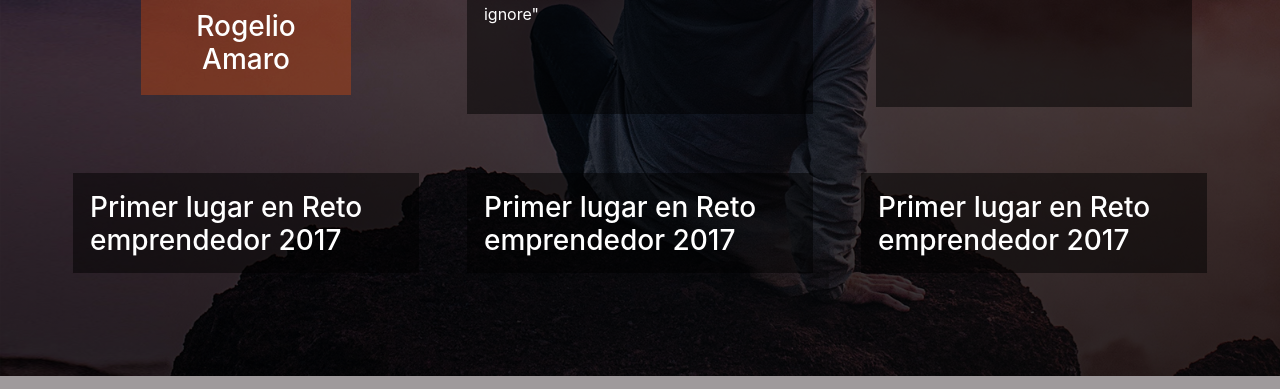
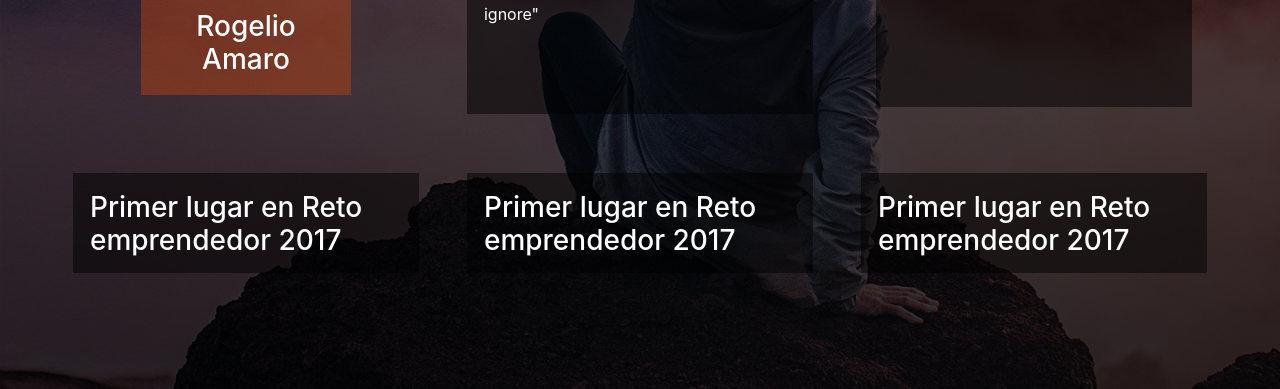
Before and after one commit to Aheal/LIT-SS, a PHP site: page /Templates/perfil.html in a window 1280 px wide. Shown: the part 488-877 px from the top of the page. Run offline with PHP 8.4, Linux system fonts and the light colour scheme; some libraries are stand-ins or nearby versions.

Commit message:
Correcion de paddings para el perfil y creacion de oja de estilos para reiniciarlos

```diff
--- /dev/null
+++ b/CSS/reset.css
@@ -0,0 +1,48 @@
+/* http://meyerweb.com/eric/tools/css/reset/
+   v2.0 | 20110126
+   License: none (public domain)
+*/
+
+html, body, div, span, applet, object, iframe,
+h1, h2, h3, h4, h5, h6, p, blockquote, pre,
+a, abbr, acronym, address, big, cite, code,
+del, dfn, em, img, ins, kbd, q, s, samp,
+small, strike, strong, sub, sup, tt, var,
+b, u, i, center,
+dl, dt, dd, ol, ul, li,
+fieldset, form, label, legend,
+table, caption, tbody, tfoot, thead, tr, th, td,
+article, aside, canvas, details, embed,
+figure, figcaption, footer, header, hgroup,
+menu, nav, output, ruby, section, summary,
+time, mark, audio, video {
+	margin: 0;
+	padding: 0;
+	border: 0;
+	font-size: 100%;
+	font: inherit;
+	vertical-align: baseline;
+}
+/* HTML5 display-role reset for older browsers */
+article, aside, details, figcaption, figure,
+footer, header, hgroup, menu, nav, section {
+	display: block;
+}
+body {
+	line-height: 1;
+}
+ol, ul {
+	list-style: none;
+}
+blockquote, q {
+	quotes: none;
+}
+blockquote:before, blockquote:after,
+q:before, q:after {
+	content: '';
+	content: none;
+}
+table {
+	border-collapse: collapse;
+	border-spacing: 0;
+}
--- a/CSS/stick.css
+++ b/CSS/stick.css
@@ -1,5 +1,5 @@
 /*Estilo por: Aheal*/
-
+html, body {height: 100%; }
 /*
     HOME
 */
@@ -33,7 +33,7 @@
     PERFIL
 */
 .perfil-container{
-    padding: 8% 5% 8% 5%;
+    padding: 8% 5% 9% 5%;
     background: linear-gradient(rgba(0, 0, 0, 0.5), rgba(0, 0, 0, 0.8)), url(../IMG/3.jpg);
     background-size: cover;
 }
--- a/Templates/perfil.html
+++ b/Templates/perfil.html
@@ -5,6 +5,7 @@
     <meta http-equiv="X-UA-Compatible" content="IE=edge">
     <title>Perfil LIT</title>
     <meta name="viewport" content="width=device-width, initial-scale=1">
+    <link rel="stylesheet" type="text/css" media="screen" href="../CSS/reset.css" />
     <link rel="stylesheet" href="https://use.fontawesome.com/releases/v5.4.1/css/all.css" integrity="sha384-5sAR7xN1Nv6T6+dT2mhtzEpVJvfS3NScPQTrOxhwjIuvcA67KV2R5Jz6kr4abQsz" crossorigin="anonymous">
     <link rel="stylesheet" href="https://maxcdn.bootstrapcdn.com/bootstrap/4.0.0/css/bootstrap.min.css" integrity="sha384-Gn5384xqQ1aoWXA+058RXPxPg6fy4IWvTNh0E263XmFcJlSAwiGgFAW/dAiS6JXm" crossorigin="anonymous">
     <link rel="stylesheet" type="text/css" media="screen" href="../CSS/stick.css" />
```
